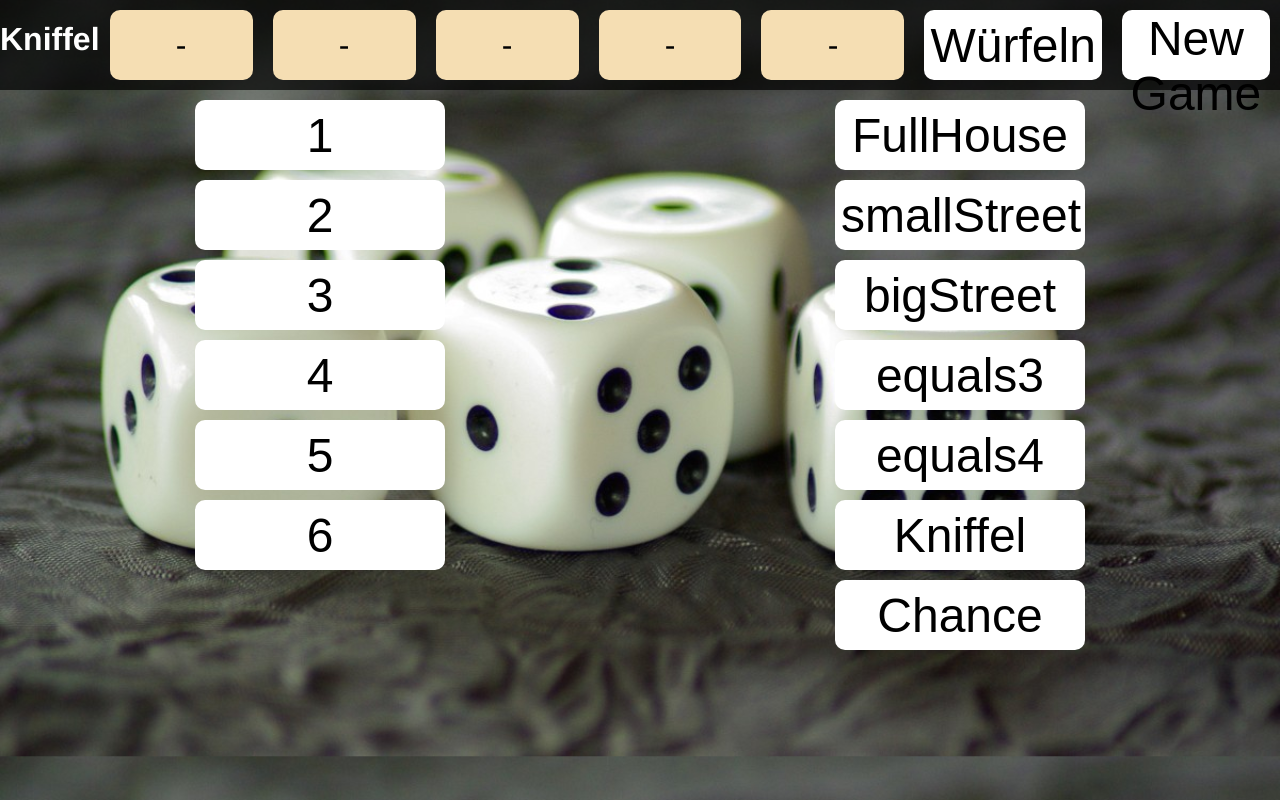
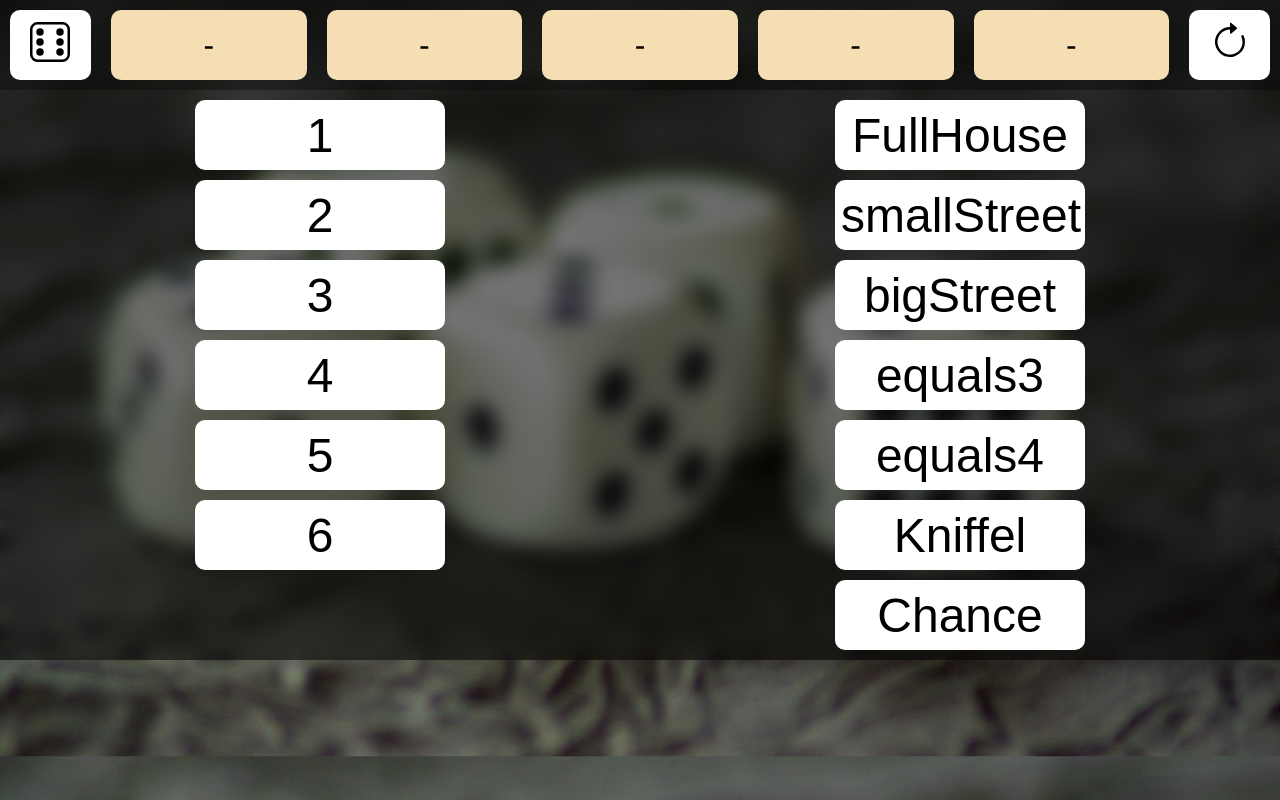
Before and after one commit to mcbauman/Kniffel2, a Vue app: page / in a window 1280 px wide. Built offline with nearby package versions, Linux system fonts and the light colour scheme.

Commit message:
ImprovedStyling

```diff
--- a/src/App.vue
+++ b/src/App.vue
@@ -1,6 +1,8 @@
 <script setup>
 import { computed, ref } from 'vue';
 import GenericInput from './components/GenericInput.vue';
+import DiceIcon from './assets/Icons/DiceIcon.vue';
+import ReloadIcon from './assets/Icons/ReloadIcon.vue';
 
 const dice = ref(["-","-","-","-","-"])
 const diceLock = ref([false, false, false, false, false])
@@ -108,28 +110,27 @@ function newGame(){
 
 <template>
   <header id="dices">
-    <h1>Kniffel</h1>
+    <button v-if="trowsCount<3" @click.prevent="throwDice()"><DiceIcon/></button>
     <div class="oneDice"
       v-for="(oneDice, index) in dice"
       :class="diceLock[index]?'locked':''"
       @click.prevent="lockDice(index)">
       {{ oneDice }}
     </div>
-    <button v-if="trowsCount<3" @click.prevent="throwDice()">Würfeln</button>
-    <button @click.prevent="newGame()">New Game</button>
+    <button @click.prevent="newGame()"><ReloadIcon/></button>
   </header>
     <main>
     <article id="points">
-    <GenericInput v-for="index in 6" :variable="results[index-1]" :specificfunction="()=>countCertainkind(index)" :text="index" />
+    <GenericInput v-for="index in 6" :variable="results[index-1]" :specificfunction="()=>countCertainkind(index)" :text="index" :compareValue="3*index"/>
     </article>
     <article id="points2">
-    <GenericInput :variable="results2.fullHouse" :specificfunction="()=>checkFullHouse()" text="FullHouse" />
-    <GenericInput :variable="results2.smallStreet" :specificfunction="()=>checkSmallStreet()" text="smallStreet" />
-    <GenericInput :variable="results2.bigStreet" :specificfunction="()=>checkBigStreet()" text="bigStreet" />
-    <GenericInput :variable="results2.equals[0]" :specificfunction="()=>checkEquals(3)" text="equals3" />
-    <GenericInput :variable="results2.equals[1]" :specificfunction="()=>checkEquals(4)" text="equals4" />
-    <GenericInput :variable="results2.equals[2]" :specificfunction="()=>checkEquals(5)" text="Kniffel" />
-    <GenericInput :variable="results2.chance" :specificfunction="()=>setChance()" text="Chance" />
+    <GenericInput :variable="results2.fullHouse" :specificfunction="()=>checkFullHouse()" text="FullHouse" compareValue="25"/>
+    <GenericInput :variable="results2.smallStreet" :specificfunction="()=>checkSmallStreet()" text="smallStreet" compareValue="30"/>
+    <GenericInput :variable="results2.bigStreet" :specificfunction="()=>checkBigStreet()" text="bigStreet" compareValue="40"/>
+    <GenericInput :variable="results2.equals[0]" :specificfunction="()=>checkEquals(3)" text="equals3" compareValue="12"/>
+    <GenericInput :variable="results2.equals[1]" :specificfunction="()=>checkEquals(4)" text="equals4" compareValue="16"/>
+    <GenericInput :variable="results2.equals[2]" :specificfunction="()=>checkEquals(5)" text="Kniffel" compareValue="50"/>
+    <GenericInput :variable="results2.chance" :specificfunction="()=>setChance()" text="Chance" compareValue="16"/>
     </article>
   </main>
 </template>
--- /dev/null
+++ b/src/assets/Icons/DiceIcon.vue
@@ -0,0 +1,17 @@
+<template>
+  <svg
+    xmlns="http://www.w3.org/2000/svg"
+    width="40"
+    height="40"
+    fill="currentColor"
+    class="bi bi-dice-6"
+    viewBox="0 0 16 16"
+  >
+    <path
+      d="M13 1a2 2 0 0 1 2 2v10a2 2 0 0 1-2 2H3a2 2 0 0 1-2-2V3a2 2 0 0 1 2-2zM3 0a3 3 0 0 0-3 3v10a3 3 0 0 0 3 3h10a3 3 0 0 0 3-3V3a3 3 0 0 0-3-3z"
+    />
+    <path
+      d="M5.5 4a1.5 1.5 0 1 1-3 0 1.5 1.5 0 0 1 3 0m8 0a1.5 1.5 0 1 1-3 0 1.5 1.5 0 0 1 3 0m0 8a1.5 1.5 0 1 1-3 0 1.5 1.5 0 0 1 3 0m0-4a1.5 1.5 0 1 1-3 0 1.5 1.5 0 0 1 3 0m-8 4a1.5 1.5 0 1 1-3 0 1.5 1.5 0 0 1 3 0m0-4a1.5 1.5 0 1 1-3 0 1.5 1.5 0 0 1 3 0"
+    />
+  </svg>
+</template>
--- /dev/null
+++ b/src/assets/Icons/ReloadIcon.vue
@@ -0,0 +1,18 @@
+<template>
+  <svg
+    xmlns="http://www.w3.org/2000/svg"
+    width="40"
+    height="40"
+    fill="currentColor"
+    class="bi bi-arrow-clockwise"
+    viewBox="0 0 16 16"
+  >
+    <path
+      fill-rule="evenodd"
+      d="M8 3a5 5 0 1 0 4.546 2.914.5.5 0 0 1 .908-.417A6 6 0 1 1 8 2z"
+    />
+    <path
+      d="M8 4.466V.534a.25.25 0 0 1 .41-.192l2.36 1.966c.12.1.12.284 0 .384L8.41 4.658A.25.25 0 0 1 8 4.466"
+    />
+  </svg>
+</template>
--- a/src/assets/main.css
+++ b/src/assets/main.css
@@ -13,6 +13,8 @@ body{
   main{
     display: flex;
     justify-content: space-around;
+    background-color: rgba(0, 0, 0, 0.54);
+    backdrop-filter: blur(10px);
   }
 
   #dices{
@@ -31,8 +33,16 @@ body{
     display: block;
     border: none;
   }
+
+  header > button{
+    width: 100px;
+  }
+
   button:hover, span:hover, .oneDice:hover{
-    box-shadow: 0 0 10px red inset;
+    transition: all 500ms;
+    box-shadow: 0 0 10px blue inset;
+    background-color: rgb(208, 208, 208);
+    color: blue;
   }
 
   button{
@@ -45,9 +55,12 @@ body{
     text-align: center;
   }
   span{
-    background-color: greenyellow;
+    background-color: rgb(134, 211, 134);
     color: black;
   }
+  .red{
+    background-color: rgb(231, 154, 154);
+  }
   .locked{
-    background-color: green;
+    background-color: rgb(134, 171, 211);
   }
--- a/src/components/GenericInput.vue
+++ b/src/components/GenericInput.vue
@@ -1,9 +1,9 @@
 <script setup>
-const props = defineProps(["variable", "specificfunction", "text"]);
+const props = defineProps(["variable", "specificfunction", "text", "compareValue"]);
 console.log(props.variable);
 
 </script>
 <template>
-  <span v-if="variable || variable === 0">{{ variable }}</span>
+  <span v-if="variable || variable === 0" :class="(variable >= compareValue)? 'green' : 'red'" >{{ variable }}</span>
   <button v-else @click.prevent="specificfunction">{{ text }}</button>
 </template>
```
Lines whose indentation alone changed are shown as unchanged.
